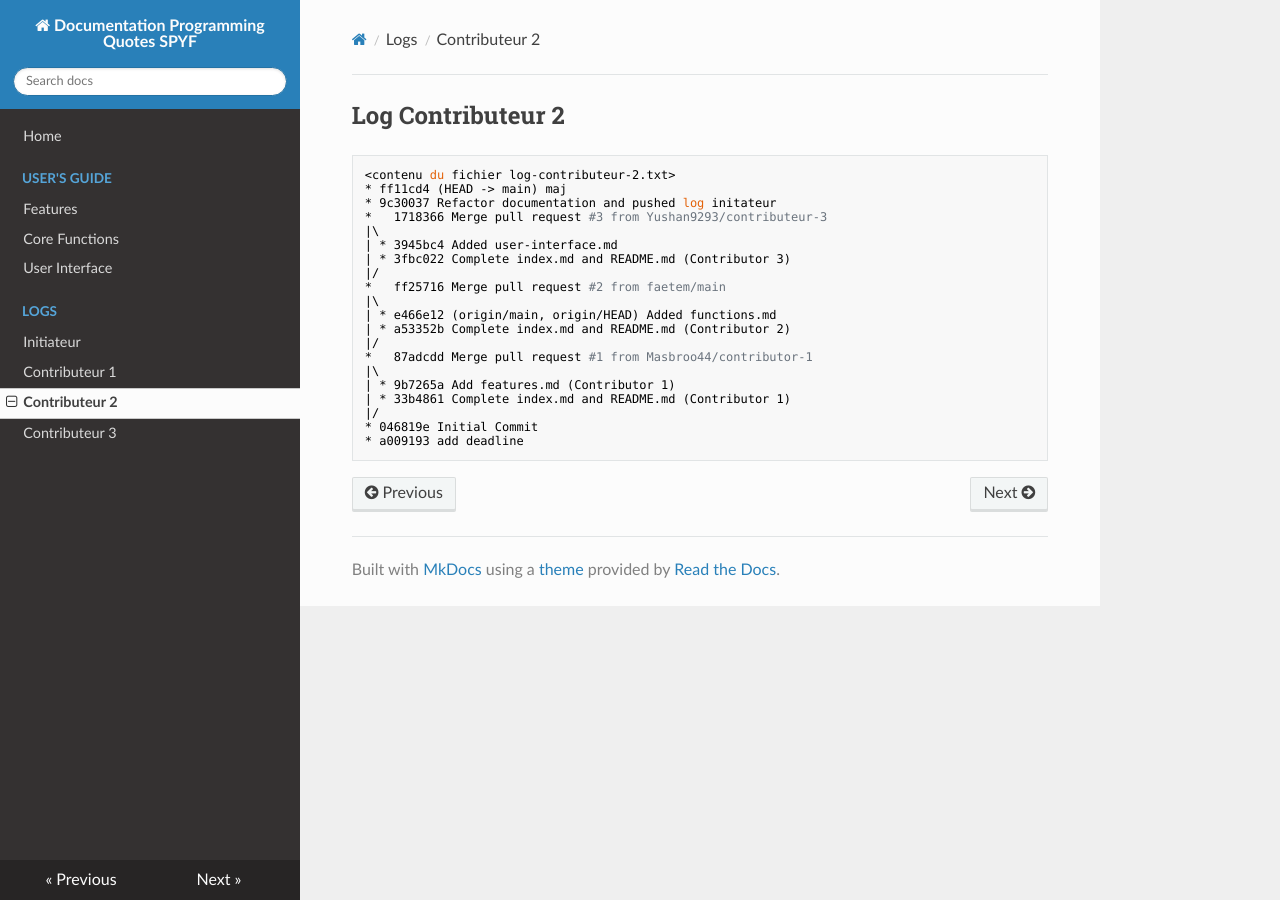
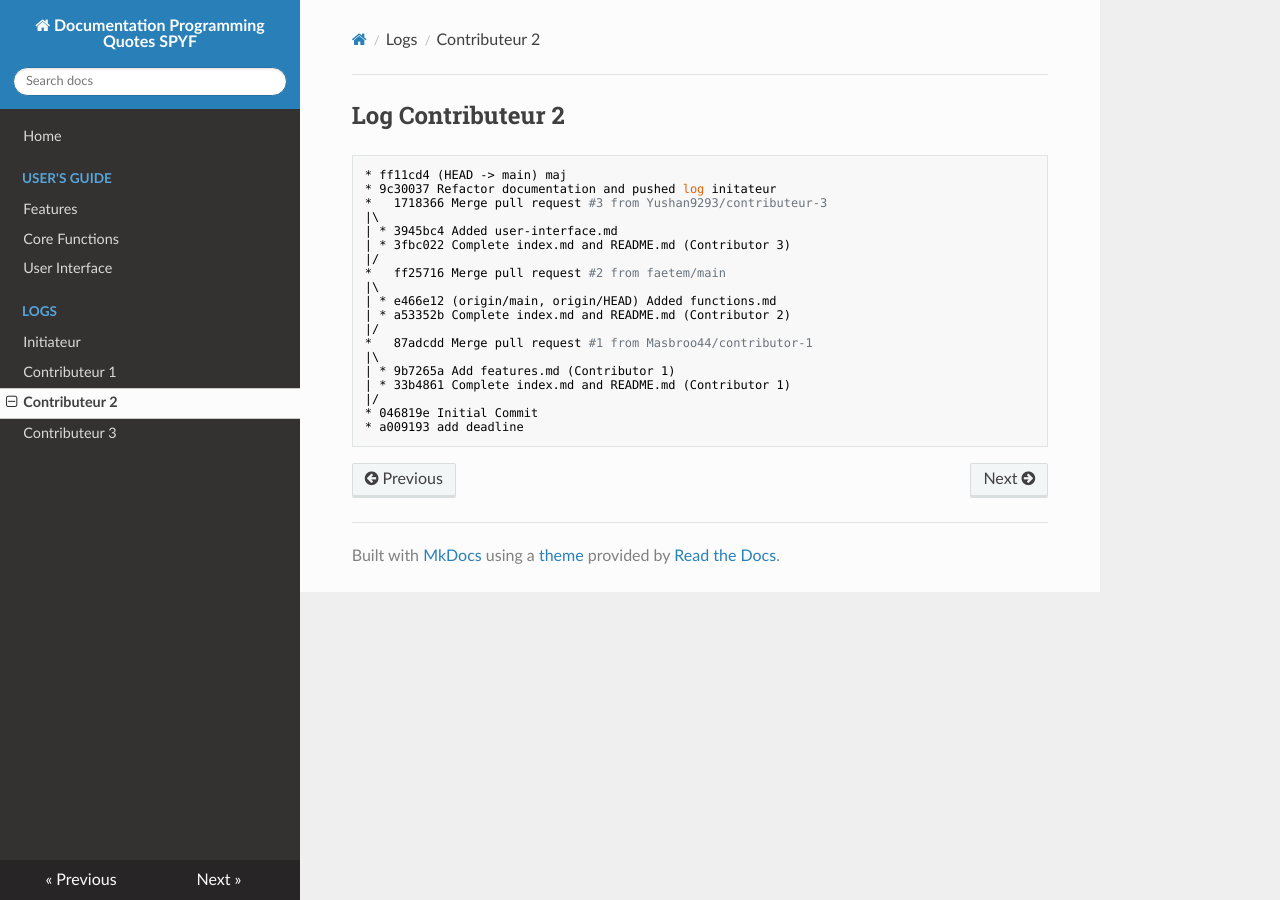
Before and after one commit to TI204/quotes-docs-spyf-team, an MkDocs documentation site: the page built from docs/logs/log-contributeur-2.md, in a window 1280 px wide. Built offline with MkDocs 1.6.1, drawn with Linux system fonts in a browser that asks for light colours; nearby versions of some CDN libraries.

Commit message:
Update log-contributeur-2.md

````diff
--- a/docs/logs/log-contributeur-2.md
+++ b/docs/logs/log-contributeur-2.md
@@ -1,7 +1,6 @@
 ## Log Contributeur 2
 
 ```bash
-<contenu du fichier log-contributeur-2.txt>
 * ff11cd4 (HEAD -> main) maj
 * 9c30037 Refactor documentation and pushed log initateur
 *   1718366 Merge pull request #3 from Yushan9293/contributeur-3
````
